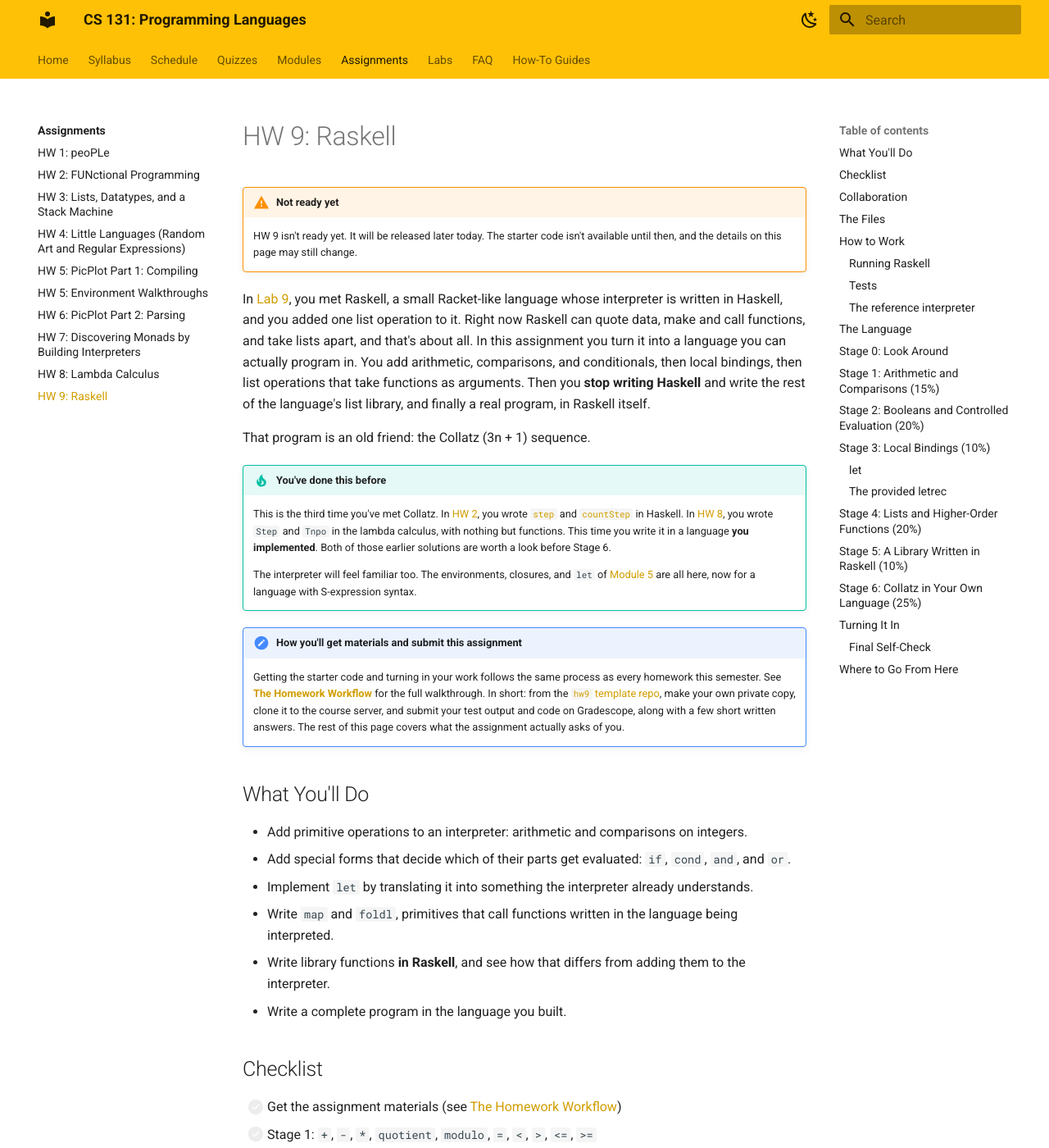
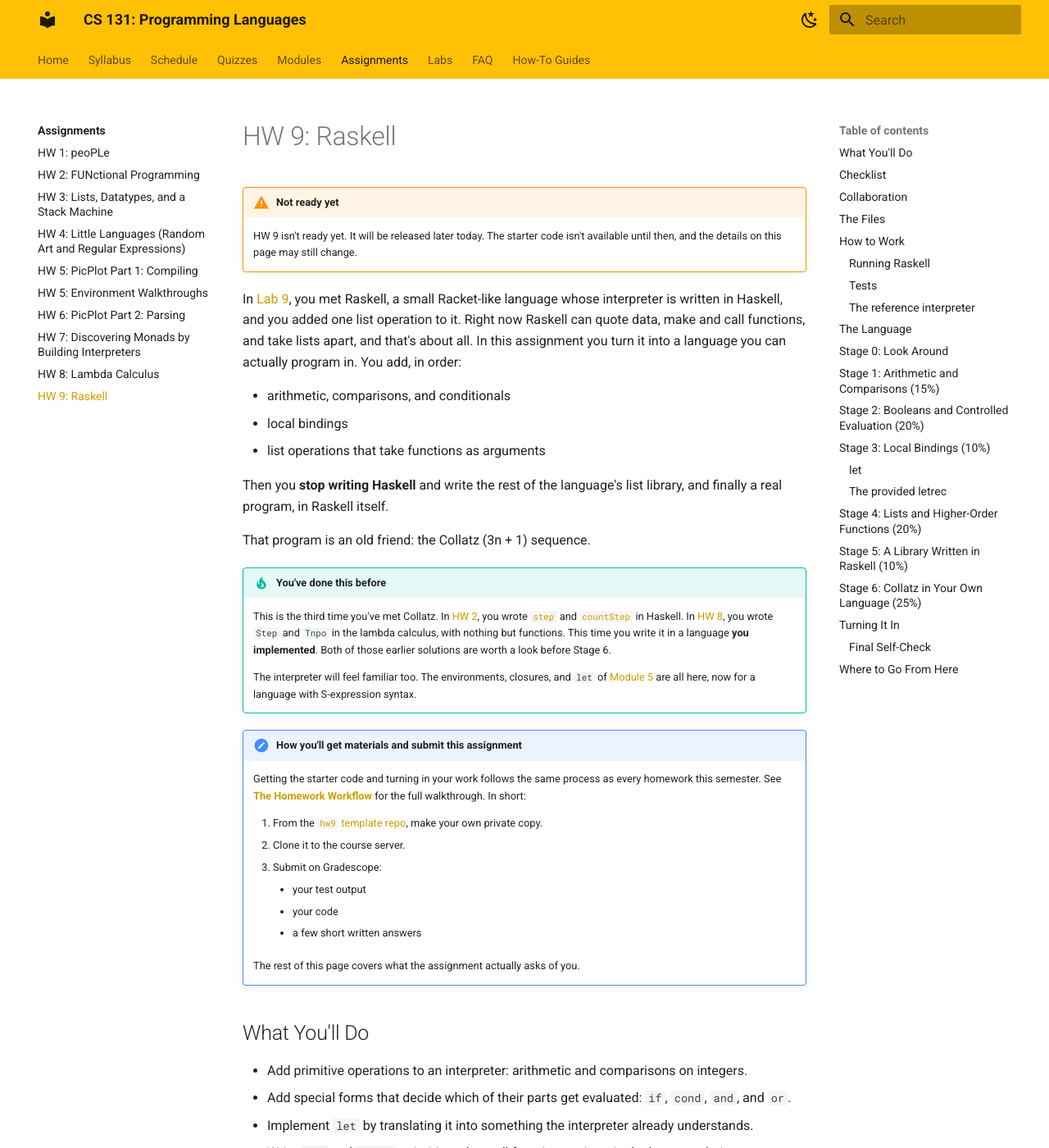
Before and after one commit to lbang-hmc/cs-131-website, an MkDocs documentation site: the page built from content/assignments/hw09.md, in a window 1280 px wide and 1400 px high. Shown: the whole window at 82% size. Built offline with MkDocs 1.6.1 and Material for MkDocs 9.7.7, drawn with Linux system fonts in a browser that asks for light colours; some of the changed text lies outside the part shown.

Commit message:
HW 9: turn in-sentence lists into bulleted lists throughout
Co-Authored-By: Claude Opus 5.5 <noreply@anthropic.com>

````diff
--- a/content/assignments/hw09.md
+++ b/content/assignments/hw09.md
@@ -3,7 +3,13 @@
 !!! warning "Not ready yet"
     HW 9 isn't ready yet. It will be released later today. The starter code isn't available until then, and the details on this page may still change.
 
-In [Lab 9](../labs/lab09.md), you met Raskell, a small Racket-like language whose interpreter is written in Haskell, and you added one list operation to it. Right now Raskell can quote data, make and call functions, and take lists apart, and that's about all. In this assignment you turn it into a language you can actually program in. You add arithmetic, comparisons, and conditionals, then local bindings, then list operations that take functions as arguments. Then you **stop writing Haskell** and write the rest of the language's list library, and finally a real program, in Raskell itself.
+In [Lab 9](../labs/lab09.md), you met Raskell, a small Racket-like language whose interpreter is written in Haskell, and you added one list operation to it. Right now Raskell can quote data, make and call functions, and take lists apart, and that's about all. In this assignment you turn it into a language you can actually program in. You add, in order:
+
+- arithmetic, comparisons, and conditionals
+- local bindings
+- list operations that take functions as arguments
+
+Then you **stop writing Haskell** and write the rest of the language's list library, and finally a real program, in Raskell itself.
 
 That program is an old friend: the Collatz (3n + 1) sequence.
 
@@ -13,7 +19,16 @@ That program is an old friend: the Collatz (3n + 1) sequence.
     The interpreter will feel familiar too. The environments, closures, and `let` of [Module 5](../modules/05.1-environments-scope-closures.md) are all here, now for a language with S-expression syntax.
 
 !!! note "How you'll get materials and submit this assignment"
-    Getting the starter code and turning in your work follows the same process as every homework this semester. See [**The Homework Workflow**](../how-to/homework-workflow.md) for the full walkthrough. In short: from the [`hw9` template repo](https://github.com/hmc-cs-131-fa-2026/hw9), make your own private copy, clone it to the course server, and submit your test output and code on Gradescope, along with a few short written answers. The rest of this page covers what the assignment actually asks of you.
+    Getting the starter code and turning in your work follows the same process as every homework this semester. See [**The Homework Workflow**](../how-to/homework-workflow.md) for the full walkthrough. In short:
+
+    1. From the [`hw9` template repo](https://github.com/hmc-cs-131-fa-2026/hw9), make your own private copy.
+    2. Clone it to the course server.
+    3. Submit on Gradescope:
+        - your test output
+        - your code
+        - a few short written answers
+
+    The rest of this page covers what the assignment actually asks of you.
 
 ## What You'll Do
 
@@ -91,7 +106,17 @@ rask-reference --file programs/square.rask 3 12    # 9, then 144
 ./run-tests 02                  # just Stage 2 (the folder tests/02-control)
 ```
 
-Each stage has a folder of tests, numbered to match the stages on this page (`tests/00-baseline` checks the features you start with). A test is a small `.rask` file whose first line says what output it expects. A test that expects `error` passes for any Raskell error message except `not implemented yet`. When a test fails, `run-tests` shows the program, what it expected, and what it got. The summary at the end gives a count for each stage. The stages are independent, so you can finish them in order and watch each one fill in. (Stages 5 and 6 need Stages 1 to 4, because your Raskell code uses those features.)
+Each stage has a folder of tests, numbered to match the stages on this page (`tests/00-baseline` checks the features you start with).
+
+- A test is a small `.rask` file whose first line says what output it expects.
+- A test that expects `error` passes for any Raskell error message except `not implemented yet`.
+- When a test fails, `run-tests` shows:
+    - the program
+    - what it expected
+    - what it got
+- The summary at the end gives a count for each stage.
+
+The stages are independent, so you can finish them in order and watch each one fill in. (Stages 5 and 6 need Stages 1 to 4, because your Raskell code uses those features.)
 
 ### The reference interpreter
 
@@ -104,7 +129,12 @@ rask-reference --file program.rask          # run a file with it
 ./run-tests --reference 05                  # ...just Stage 5
 ```
 
-Use it to answer "what *should* this do?" Whenever your interpreter does something that surprises you, run the same expression through `rask-reference`. If the two differ, the bug is in your Haskell. If they agree, the surprise is in your understanding of the language, or in your Raskell program. (One expected difference: `rask-reference` prints more descriptive error messages than yours will. Any error counts as matching any other error.)
+Use it to answer "what *should* this do?" Whenever your interpreter does something that surprises you, run the same expression through `rask-reference`.
+
+- If the two differ, the bug is in your Haskell.
+- If they agree, the surprise is in your understanding of the language, or in your Raskell program.
+
+(One expected difference: `rask-reference` prints more descriptive error messages than yours will. Any error counts as matching any other error.)
 
 That makes it especially handy in Stages 5 and 6. With `--reference`, you can test your Raskell library and your Collatz program before your interpreter is finished, and you know any failure is in your Raskell code.
 
@@ -250,9 +283,32 @@ Each is one equation, like `primCons`. Its pattern says "exactly two arguments,
 
 `not` is an ordinary primitive, like the ones in Stage 1. The other four are **special forms**, and that's the point of this stage. A function call evaluates all its arguments before the function runs. `if` can't work that way: `(if #t 7 (quotient 1 0))` must give `7`, so `if` must never evaluate the branch it doesn't choose. The same goes for `cond`, `and`, and `or`. Each receives its parts as unevaluated `SExpr`s, and it decides which ones to evaluate, and when.
 
-- **`if`** has exactly three parts: a test, a then-branch, and an else-branch. Evaluate the test, then evaluate **only** the chosen branch. Use a `case` on the test's value with two alternatives, `VBool True` and `VBool False`. Any other value, as in `(if 0 'a 'b)`, matches neither, so it's an error automatically.
-- **`cond`** has clauses of the form `(test result)`, tried in order. The result of the first clause whose test is `#t` is the answer, and later clauses aren't evaluated at all. An optional last clause `(else result)` matches anything. If no clause matches, it's an error. Write one equation for a final `(else result)` clause, `evalCond env [SList [SSymbol "else", result]]`, and one for a `(test result)` clause followed by the rest of the clauses, `evalCond env (SList [test, result] : clauses)`. With no clauses left, nothing matches, which is the error.
-- **`and`** evaluates its parts left to right and stops at the first `#f`. **`or`** stops at the first `#t`. With no parts, `(and)` is `#t` and `(or)` is `#f`. Like `if`, they accept only Booleans, so use the same kind of `case`.
+- **`if`** has exactly three parts:
+    - a test
+    - a then-branch
+    - an else-branch
+
+    Evaluate the test, then evaluate **only** the chosen branch. Use a `case` on the test's value with two alternatives, `VBool True` and `VBool False`. Any other value, as in `(if 0 'a 'b)`, matches neither, so it's an error automatically.
+
+- **`cond`** has clauses of the form `(test result)`:
+    - The clauses are tried in order.
+    - The result of the first clause whose test is `#t` is the answer, and later clauses aren't evaluated at all.
+    - An optional last clause `(else result)` matches anything.
+    - If no clause matches, it's an error.
+
+    Write two equations:
+
+    - one for a final `(else result)` clause: `evalCond env [SList [SSymbol "else", result]]`
+    - one for a `(test result)` clause followed by the rest of the clauses: `evalCond env (SList [test, result] : clauses)`
+
+    With no clauses left, nothing matches, which is the error.
+
+- **`and`** and **`or`** evaluate their parts left to right:
+    - `and` stops at the first `#f`.
+    - `or` stops at the first `#t`.
+    - With no parts, `(and)` is `#t` and `(or)` is `#f`.
+
+    Like `if`, they accept only Booleans, so use the same kind of `case`.
 
 !!! example "✅ Check your work (Stage 2)"
     `./run-tests 02` should pass all 25 tests. The ones with `short-circuit` in their names check that you don't evaluate too much.
@@ -305,7 +368,14 @@ evalLetrec env [SList [SList [SSymbol f, SList [SSymbol "lambda", SList params,
     in  eval env' body
 ```
 
-The long pattern just says what a `letrec` looks like: one binding, of a name `f` to a `lambda` with parameters `params` and body `fbody`, followed by the `letrec`'s own `body`. (`symbolName`, in `RaskAST.hs`, gets the name out of an `SSymbol`.)
+The long pattern just says what a `letrec` looks like. It has one binding, of a name to a `lambda`, followed by the `letrec`'s own body. The pattern names the parts:
+
+- `f`: the name being bound
+- `params`: the `lambda`'s parameters
+- `fbody`: the `lambda`'s body
+- `body`: the `letrec`'s own body
+
+(`symbolName`, in `RaskAST.hs`, gets the name out of an `SSymbol`.)
 
 The closure needs to remember an environment in which `f` is bound to *the closure itself*. Look at the two lines after `let`. `closure` is defined using `env'`, and `env'` is defined using `closure`. Each one is defined in terms of the other. In most languages that's nonsense, but in Haskell it works, because Haskell is lazy. Neither value is examined while it's being defined. The `Map.insert` just stores a reference to `closure` without looking inside it. When `f` is finally called, its body looks up `f` in `env'` and finds the very closure being run.
 
@@ -401,6 +476,11 @@ Repeat until you reach `1`. (Nobody has proved that every starting number gets t
 (sequence  length  even-elements  reversed-sequence)
 ```
 
+- `sequence`: the Collatz sequence from `n` down to `1`
+- `length`: how many numbers are in the sequence
+- `even-elements`: the even numbers in the sequence, in order
+- `reversed-sequence`: the sequence backward, from `1` up to `n`
+
 For `n` = 6:
 
 ```racket
@@ -425,7 +505,13 @@ The starter file gives you the program's shape, with `'TODO-...` symbols to repl
 (collatz 1)   ; (1)
 ```
 
-**Milestone C: analyze it with your library.** Fill in the other three fields of the result. Use `foldl` for the length, `filter` for the even elements, and `reverse` for the reversed sequence. All three use the functions from Stages 4 and 5. Don't write new recursion for them.
+**Milestone C: analyze it with your library.** Fill in the other three fields of the result:
+
+- Use `foldl` for the length.
+- Use `filter` for the even elements.
+- Use `reverse` for the reversed sequence.
+
+All three use the functions from Stages 4 and 5. Don't write new recursion for them.
 
 **Milestone D: run it.** Run the file on several inputs, then run the tests.
 
@@ -442,7 +528,10 @@ The starter file gives you the program's shape, with `'TODO-...` symbols to repl
 Submit on [Gradescope](https://www.gradescope.com), under **HW 09: Raskell**:
 
 1. From the top of the repo, run the tests one last time: `./run-tests > testing.log`. Paste the **entire** contents of `testing.log` into the test-output text box, even if some tests still fail.
-2. Upload `RaskEval.hs`, `rasklib/list-library.rask`, and `programs/collatz.rask`, the three files you edit.
+2. Upload the three files you edit:
+    - `RaskEval.hs`
+    - `rasklib/list-library.rask`
+    - `programs/collatz.rask`
 
 Gradescope also asks a few short questions, several of them from the "Think about it" boxes on this page.
 
@@ -453,7 +542,11 @@ Gradescope also asks a few short questions, several of them from the "Think abou
 - [ ] `./run-tests` compiles and runs, and shows the total you expect.
 - [ ] No `notImplemented` placeholders are left in `RaskEval.hs`.
 - [ ] `reverse` and `filter` are written in `rasklib/list-library.rask`, not in `RaskEval.hs`.
-- [ ] `programs/collatz.rask` is one S-expression, and uses `letrec`, `foldl`, `filter`, and `reverse`.
+- [ ] `programs/collatz.rask` is one S-expression, and uses:
+    - `letrec`
+    - `foldl`
+    - `filter`
+    - `reverse`
 - [ ] You didn't change the provided files (including `ParserCombinators.hs`, `ParserBase.hs`, and `tests/`).
 
 ---
@@ -468,4 +561,13 @@ Look at how Collatz has followed you through the course:
 | HW 8 | In the lambda calculus, with nothing but functions. |
 | HW 9 | In Raskell, a language **you** built, running on an interpreter you wrote. |
 
-The new part isn't computing another Collatz sequence. It's that the ideas from the whole course, parsing, code as data, environments, closures, special forms, and functions as values, fit together into a working programming language. If you'd like to go further, chapter 4 of *Structure and Interpretation of Computer Programs*, [*Metalinguistic Abstraction*](https://mitp-content-server.mit.edu/books/content/sectbyfn/books_pres_0/6515/sicp.zip/full-text/book/book-Z-H-25.html), builds a Lisp interpreter written in Lisp itself. That's the same idea as Raskell, with the host and guest languages being one and the same.
+The new part isn't computing another Collatz sequence. It's that the ideas from the whole course fit together into a working programming language:
+
+- parsing
+- code as data
+- environments
+- closures
+- special forms
+- functions as values
+
+If you'd like to go further, chapter 4 of *Structure and Interpretation of Computer Programs*, [*Metalinguistic Abstraction*](https://mitp-content-server.mit.edu/books/content/sectbyfn/books_pres_0/6515/sicp.zip/full-text/book/book-Z-H-25.html), builds a Lisp interpreter written in Lisp itself. That's the same idea as Raskell, with the host and guest languages being one and the same.
````
Also changed, not shown: other parts of content/assignments/hw09.md (+18 -3 lines).
